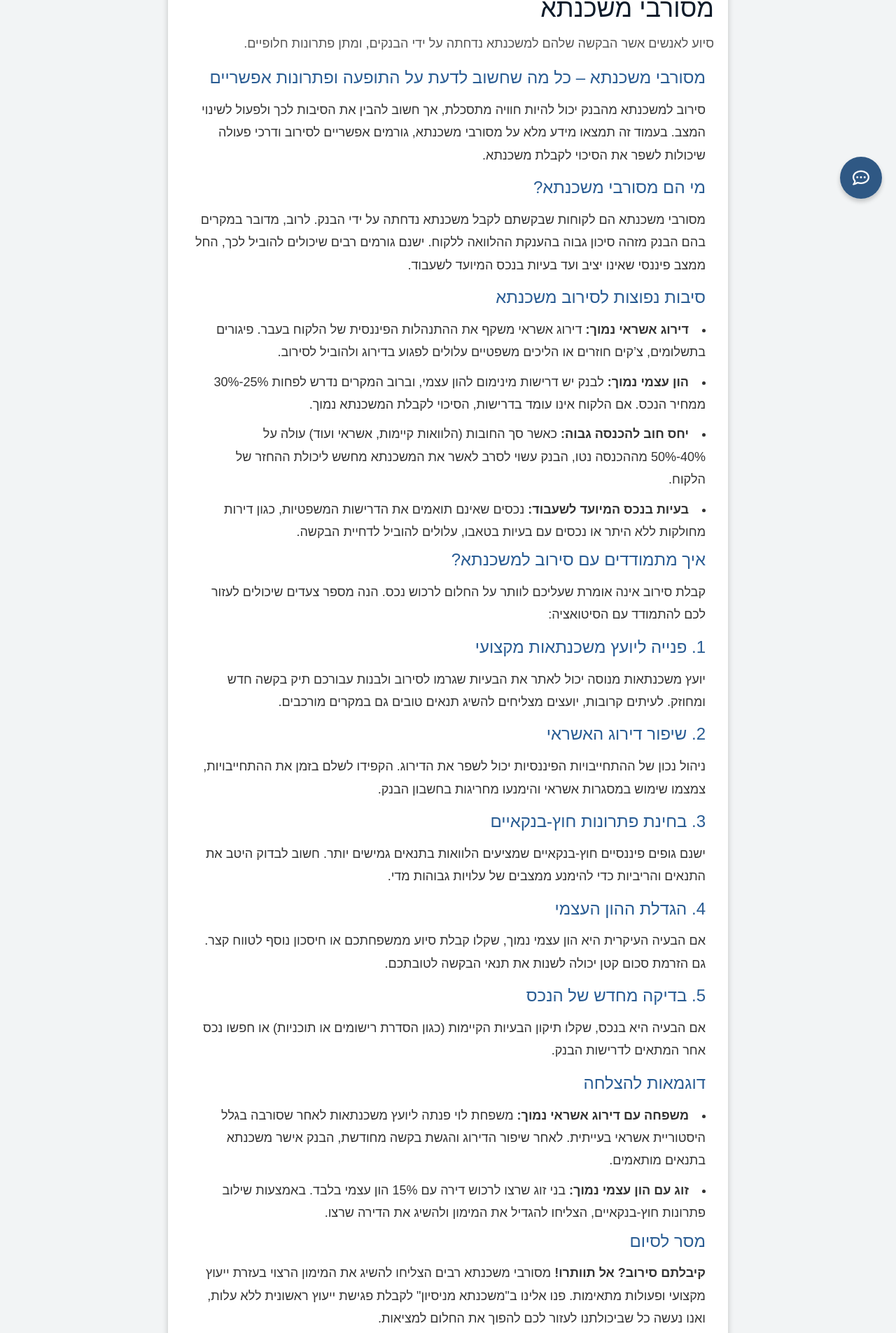
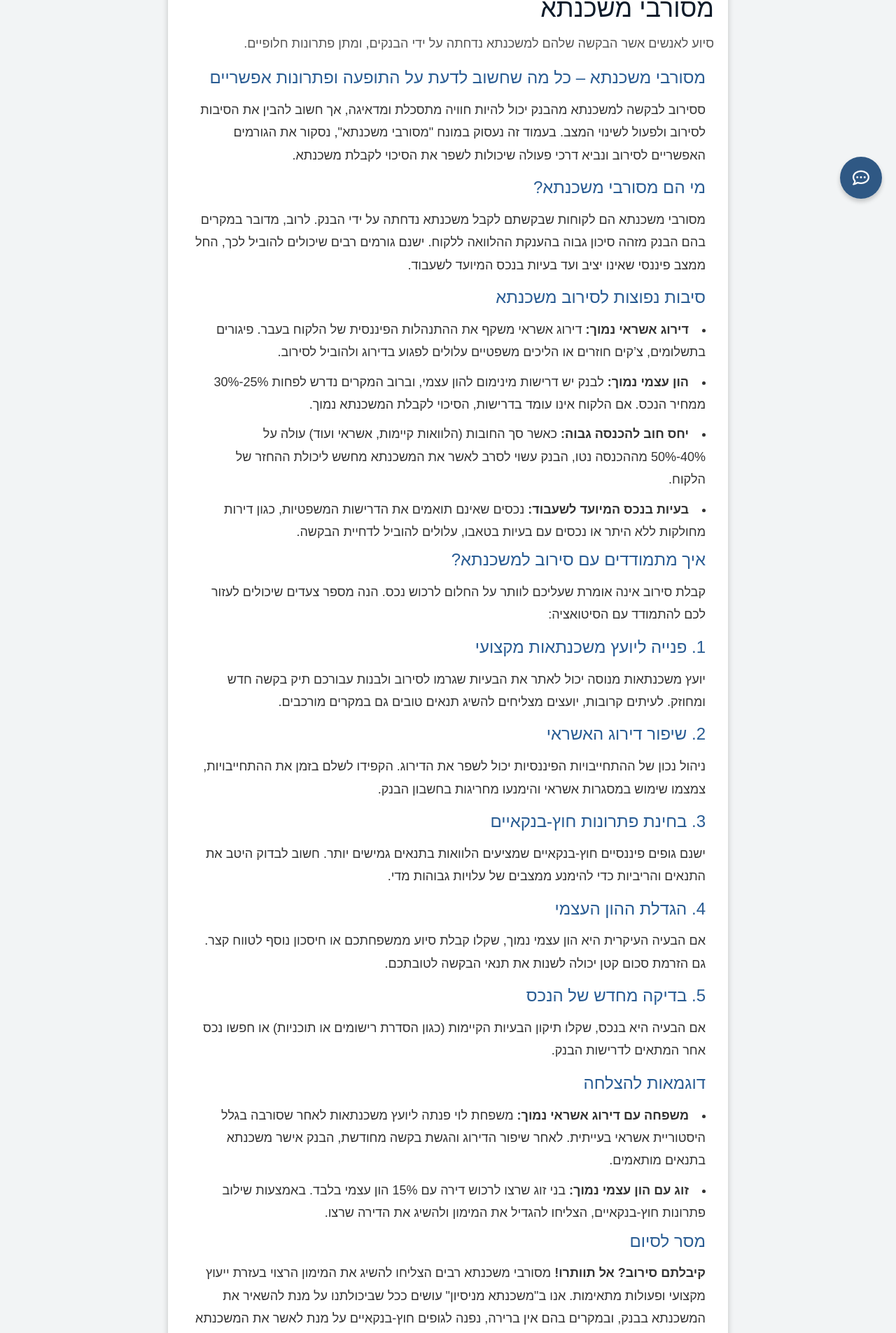
Before and after one commit to aviadazriel/special-web, a React (Create React App) app: page /services/1 in a window 1280 px wide. Shown: the part 496-2401 px from the top of the page at 70% size. Built offline with nearby package versions, Linux system fonts and the light colour scheme.

Commit message:
add service first

```diff
--- a/src/data/serviceContent/1.js
+++ b/src/data/serviceContent/1.js
@@ -6,8 +6,7 @@ const serviceContent = {
     <div class="container">
       <h1>מסורבי משכנתא – כל מה שחשוב לדעת על התופעה ופתרונות אפשריים</h1>
       <p>
-        סירוב למשכנתא מהבנק יכול להיות חוויה מתסכלת, אך חשוב להבין את הסיבות לכך ולפעול לשינוי המצב.
-        בעמוד זה תמצאו מידע מלא על מסורבי משכנתא, גורמים אפשריים לסירוב ודרכי פעולה שיכולות לשפר את הסיכוי לקבלת משכנתא.
+        ססירוב לבקשה למשכנתא מהבנק יכול להיות חוויה מתסכלת ומדאיגה, אך חשוב להבין את הסיבות לסירוב ולפעול לשינוי המצב. בעמוד זה נעסוק במונח "מסורבי משכנתא", נסקור את הגורמים האפשריים לסירוב ונביא דרכי פעולה שיכולות לשפר את הסיכוי לקבלת משכנתא.
       </p>
 
       <h2>מי הם מסורבי משכנתא?</h2>
@@ -79,9 +78,8 @@ const serviceContent = {
 
       <h2>מסר לסיום</h2>
       <p>
-        <strong>קיבלתם סירוב? אל תוותרו!</strong> מסורבי משכנתא רבים הצליחו להשיג את המימון הרצוי בעזרת ייעוץ מקצועי
-        ופעולות מתאימות. פנו אלינו ב"משכנתא מניסיון" לקבלת פגישת ייעוץ ראשונית ללא עלות, ואנו נעשה כל שביכולתנו לעזור
-        לכם להפוך את החלום למציאות.
+        <strong>קיבלתם סירוב? אל תוותרו!</strong>  מסורבי משכנתא רבים הצליחו להשיג את המימון הרצוי בעזרת ייעוץ מקצועי ופעולות מתאימות. אנו ב"משכנתא מניסיון" עושים ככל שביכולתנו על מנת להשאיר את המשכנתא בבנק, ובמקרים בהם אין ברירה, נפנה לגופים חוץ-בנקאיים על מנת לאשר את המשכנתא ולהגשים את החלום שלכם. פנו אלינו לקבלת פגישת ייעוץ ראשונית ללא עלות, ואנו נעשה כל שביכולתנו לעזור לכם להשיג את המימון הנדרש.
+
       </p>
 
     </div>
--- a/src/data/serviceContent/2.js
+++ b/src/data/serviceContent/2.js
@@ -105,11 +105,6 @@ const serviceContent = {
         <strong>רכישת דירה ראשונה היא לא רק צעד כלכלי, אלא גם החלטה שמשפיעה על חייכם לשנים רבות.</strong>
         עם התכנון הנכון, תמהיל המשכנתא המתאים וליווי מקצועי, תוכלו להבטיח לעצמכם עסקה חכמה ומוצלחת.
       </p>
-      <div class="call-to-action">
-        <h3>צרו קשר עכשיו לקביעת פגישת ייעוץ!</h3>
-        <p>בואו נבנה יחד את המסלול הבטוח לדירה הראשונה שלכם.</p>
-        <a href="/contact" class="cta-button">לקביעת פגישה</a>
-      </div>
     </div>
   </section>
 
--- a/src/data/servicesData.js
+++ b/src/data/servicesData.js
@@ -15,6 +15,7 @@ const services = [
     title: "משכנתא לדירה ראשונה",
     description: "ליווי צמוד במתן פתרונות פיננסיים למשכנתא לרוכשי דירה ראשונה.",
     icon: faHome,
+    image: "/images/services/first.webp"
   },
   {
     id: 3,
```
Also changed, not shown: public/images/services/first.webp (added).
